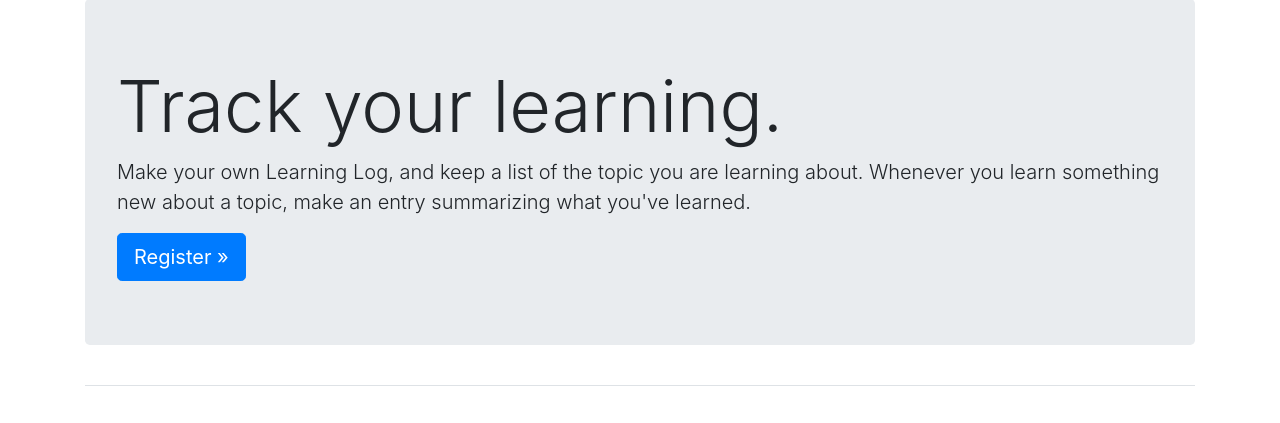
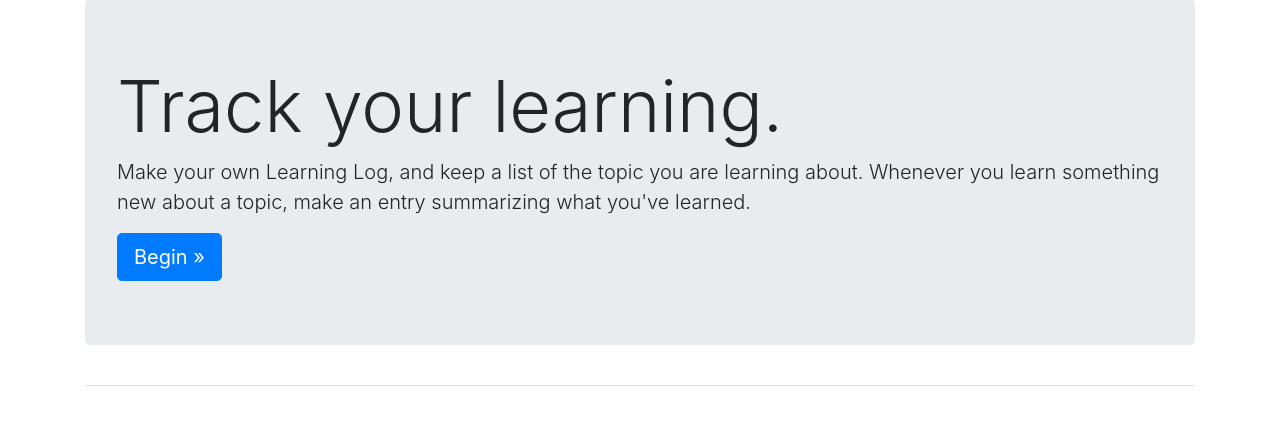
Before and after one commit to yerdos-s/Learning-Log, a Django app: page / in a window 1280 px wide. Shown: the part 83-506 px from the top of the page. Run offline with Django 4.2, Linux system fonts and the light colour scheme; the visitor is signed in with stand-in values (Sample User, id 1); some libraries are stand-ins or nearby versions.

Commit message:
Begin button added if the user is logged in

```diff
--- a/learning_logs/templates/learning_logs/index.html
+++ b/learning_logs/templates/learning_logs/index.html
@@ -7,7 +7,13 @@
     you are learning about. Whenever you learn something new about a topic,
     make an entry summarizing what you've learned.</p>
 
+    {% if user.is_authenticated %}
+    <a class="btn btn-lg btn-primary" href="{% url 'learning_logs:topics' %}"
+        role="button">Begin &raquo;</a>
+    {% else %}
     <a class="btn btn-lg btn-primary" href="{% url 'users:register' %}"
-       role="button">Register &raquo;</a>
+        role="button">Register &raquo;</a>
+    {% endif %}
+
 </div>
 {% endblock page_header %}
```
